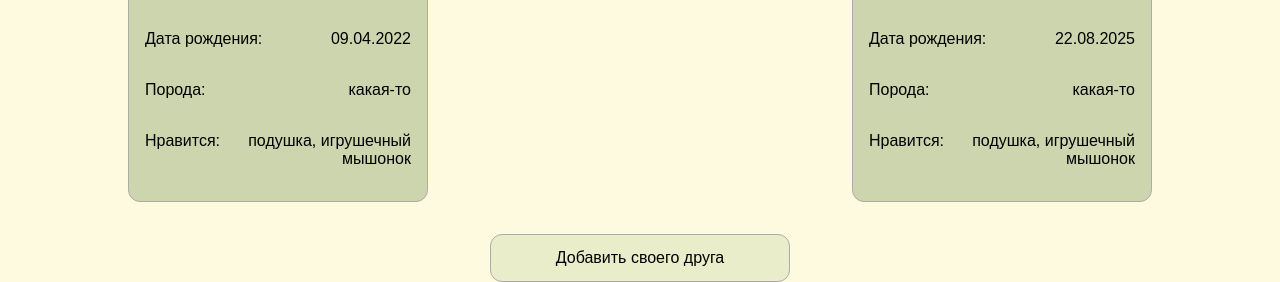
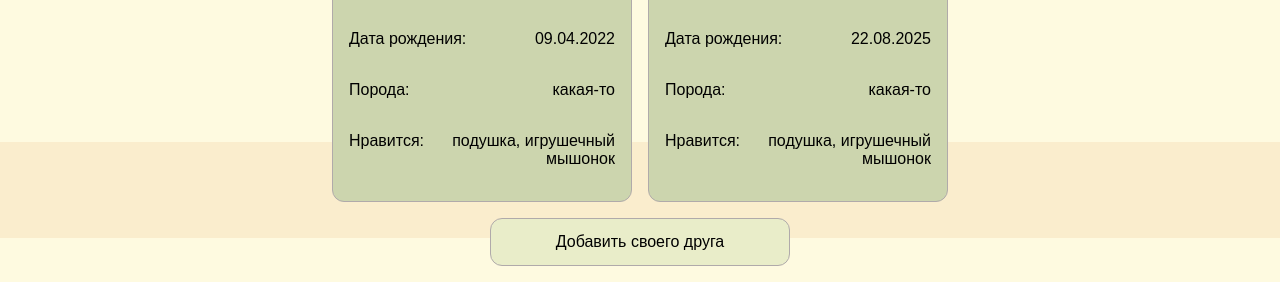
Before and after one commit to Ev-geek-niy/Animal-Site, a website built with Vite: page index.html in a window 1280 px wide. Shown: the part 722-1004 px from the top of the page. Built offline with nearby package versions, Linux system fonts and the light colour scheme.

Commit message:
Небольшие правки верстки блока с модальными окнами

```diff
--- a/css/style.css
+++ b/css/style.css
@@ -50,6 +50,11 @@ h1 {
     background-color: var(--bg);
 }
 
+.footer {
+    height: 6rem;
+    background-color: var(--primary);
+}
+
 .slider-section {
     display: flex;
     flex-direction: column;
@@ -61,12 +66,20 @@ h1 {
 }
 
 .animal-section {
+    display: flex;
+    flex-direction: column;
+    align-items: center;
+    gap: 1rem;
+}
+
+.animal-section-content {
     padding-top: 3rem;
     display: flex;
     flex-direction: row;
     flex-wrap: wrap;
     justify-content: space-between;
     position: relative;
+    gap: 1rem;
 }
 
 .animal-card {
@@ -127,11 +140,8 @@ h1 {
     border-radius: 12px;
     text-align: center;
     align-content: center;
-    position: absolute;
-    bottom: -5rem;
-    left: 50%;
-    transform: translateX(-50%);
     cursor: pointer;
+    display: block;
 }
 
 label > .error {
--- a/index.html
+++ b/index.html
@@ -50,6 +50,7 @@
         </div>
 
         <div class="animal-section">
+            <div class="animal-section-content">
                 <div class="animal-card modal-btn" data-id="stepan-modal">
                     <div class="animal-card-header">
                         <img src="./static/images/cat-test.avif" alt="Котик">
@@ -84,13 +85,12 @@
                         </div>
                     </div>
                 </div>
-
+            </div>
             <div class="animal-add-btn modal-btn" data-id="create-animal-form">
                 Добавить своего друга
             </div>
         </div>
     </div>
-    <div class="footer"></div>
     <div class="modal" id="create-animal-form">
         <div class="modal-layout">
             <div class="modal-header">Форма для заполнения</div>
@@ -135,6 +135,8 @@
         </div>
     </div>
 </div>
+<div class="footer"></div>
+
 <div class="blackout"></div>
 </body>
 <script src="./js/site.js"></script>
```
Lines whose indentation alone changed are shown as unchanged.
